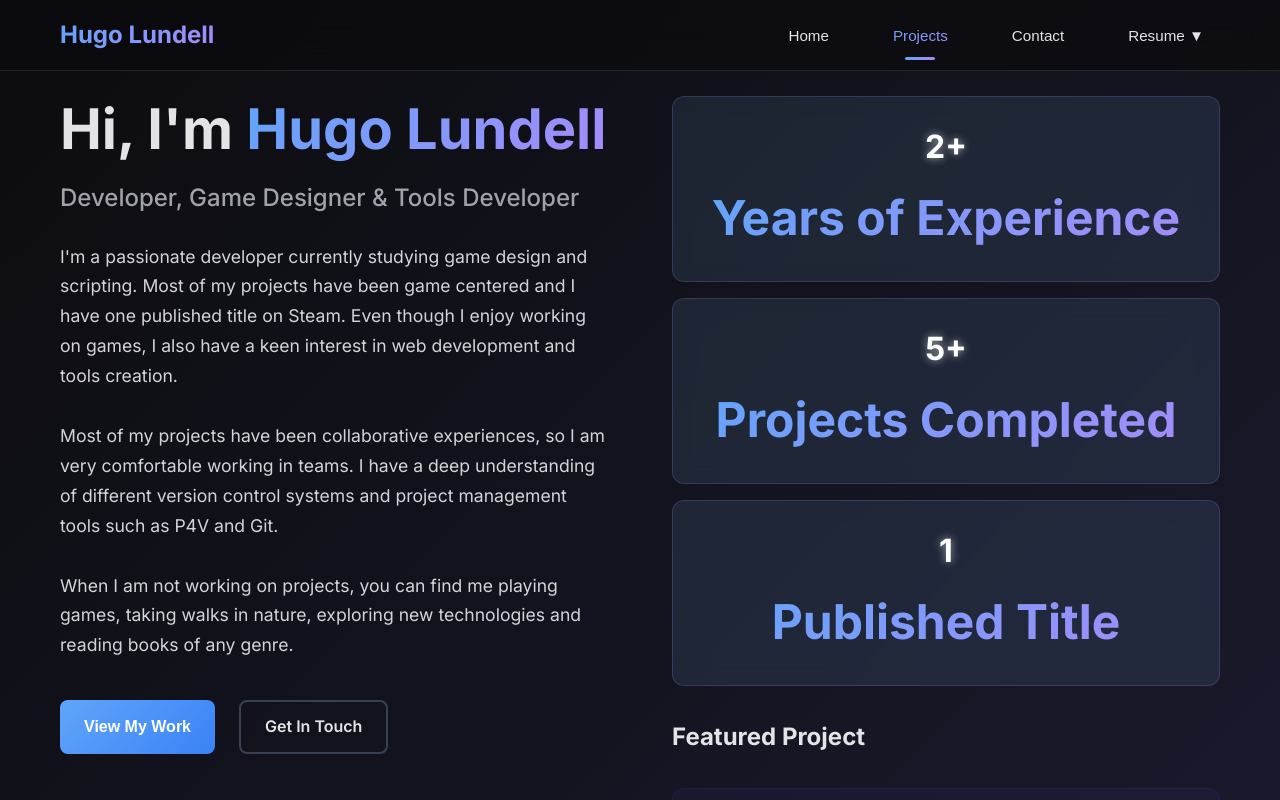
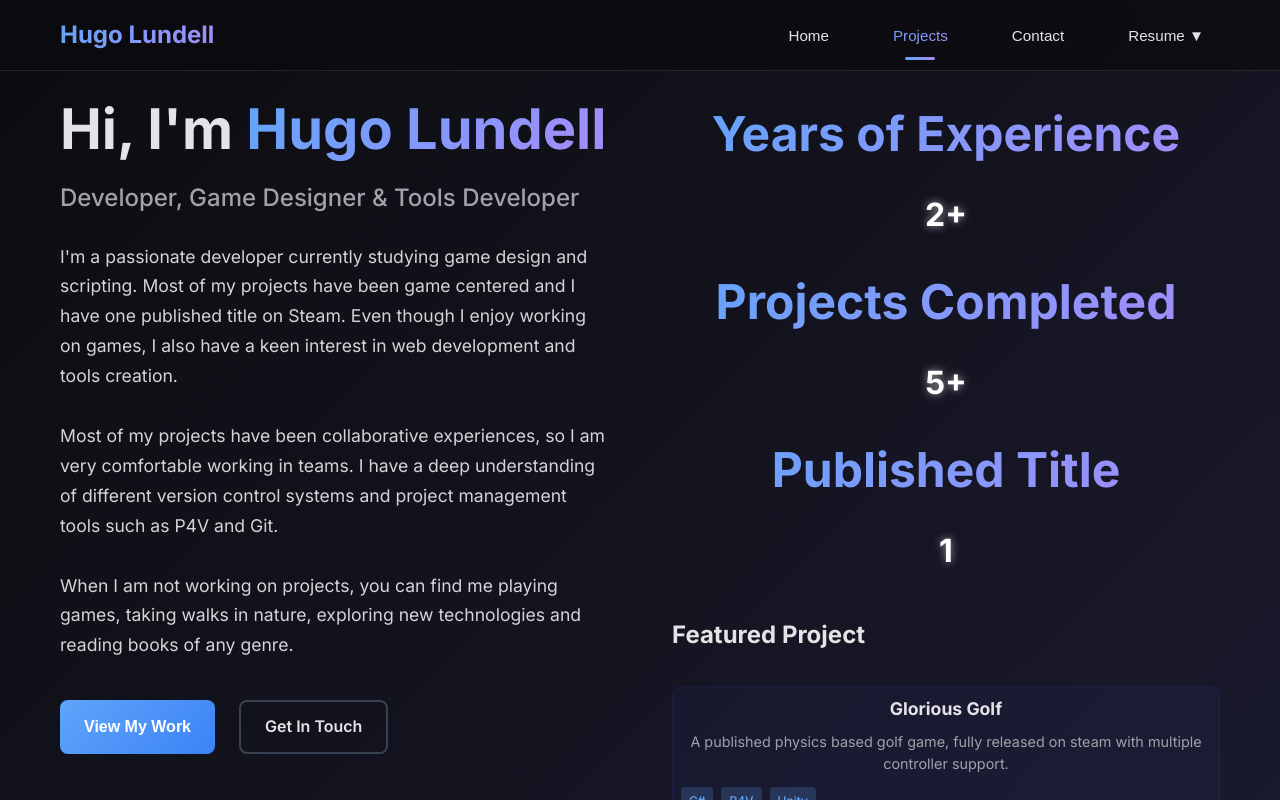
Before and after one commit to penniey/portfolio-website, a React (Vite) app: page / in a window 1280 px wide. Shown: the top 800 px of the page. Built offline with nearby package versions, Linux system fonts and the light colour scheme.

Commit message:
Update Hero.tsx

```diff
--- a/src/components/Hero.tsx
+++ b/src/components/Hero.tsx
@@ -54,18 +54,19 @@ const Hero: React.FC = () => {
         {/* Stats and Featured Project Section - stacked vertically */}
         <div className="hero-right-section">
           <div className="hero-stats">
-            <div className="stat-card">
+
+              <div className="stat-label">Years of Experience</div>
               <div className="stat-number">2+</div>
-              <div className="stat-label">Years of Experience</div>
-            </div>
-            <div className="stat-card">
+
+
+              <div className="stat-label">Projects Completed</div>
               <div className="stat-number">5+</div>
-              <div className="stat-label">Projects Completed</div>
-            </div>
-            <div className="stat-card">
+
+
+              <div className="stat-label">Published Title</div>
               <div className="stat-number">1</div>
-              <div className="stat-label">Published Title</div>
-            </div>
+
+
           </div>
 
           <div className="featured-projects">
```
